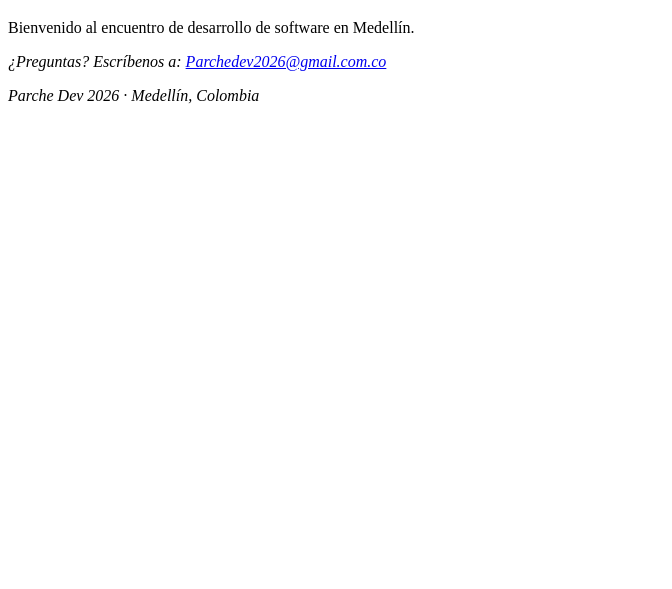
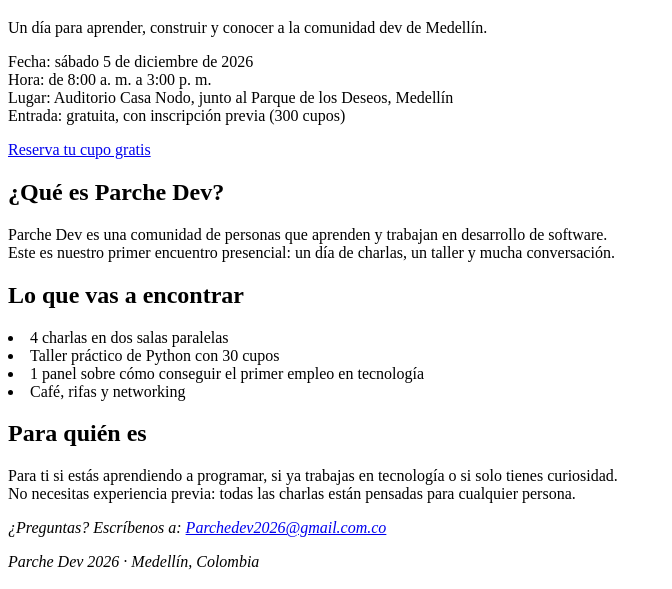
Before and after one commit to estebancano0598/parche-dev, a plain HTML site: page index.html in a window 1280 px wide. Shown: the part 211-800 px from the top of the page, without its empty margins (0-672 px from the left). Drawn offline with Linux system fonts and the light colour scheme.

Commit message:
feat: descripción del evento

```diff
--- a/index.html
+++ b/index.html
@@ -24,7 +24,31 @@
 
     <main id="contenido">
         <h1>Parche Dev 2026|Medellín</h1>
-        <p>Bienvenido al encuentro de desarrollo de software en Medellín.</p>
+        <p>Un día para aprender, construir y conocer a la comunidad dev de Medellín.</p>
+        <dl>
+            <dt>Fecha:<time datetime="2026-12-05"> sábado 5 de diciembre de 2026 </time></dt>
+            <dt>Hora: de 8:00 a. m. a 3:00 p. m.</dt>
+            <dt>Lugar: Auditorio Casa Nodo, junto al Parque de los Deseos, Medellín</dt>
+            <dt>Entrada: gratuita, con inscripción previa (300 cupos)</dt>
+        </dl>
+        <a href="inscripcion.html">Reserva tu cupo gratis</a>
+        <p></p>
+
+        <section>
+            <h2>¿Qué es Parche Dev?</h2>
+            <p>Parche Dev es una comunidad de personas que aprenden y trabajan en desarrollo de software. <br>
+Este es nuestro primer encuentro presencial: un día de charlas, un taller y mucha conversación.</p>
+            <h2>Lo que vas a encontrar</h2>
+            <lu>
+                <li>4 charlas en dos salas paralelas</li>
+                <li>Taller práctico de Python con 30 cupos</li>
+                <li>1 panel sobre cómo conseguir el primer empleo en tecnología</li>
+                <li>Café, rifas y networking</li>
+            </lu>
+            <h2>Para quién es</h2>
+            <p>Para ti si estás aprendiendo a programar, si ya trabajas en tecnología o si solo tienes curiosidad. <br>
+No necesitas experiencia previa: todas las charlas están pensadas para cualquier persona.</p>
+        </section>
     </main>
     <footer>
         <address>
```
